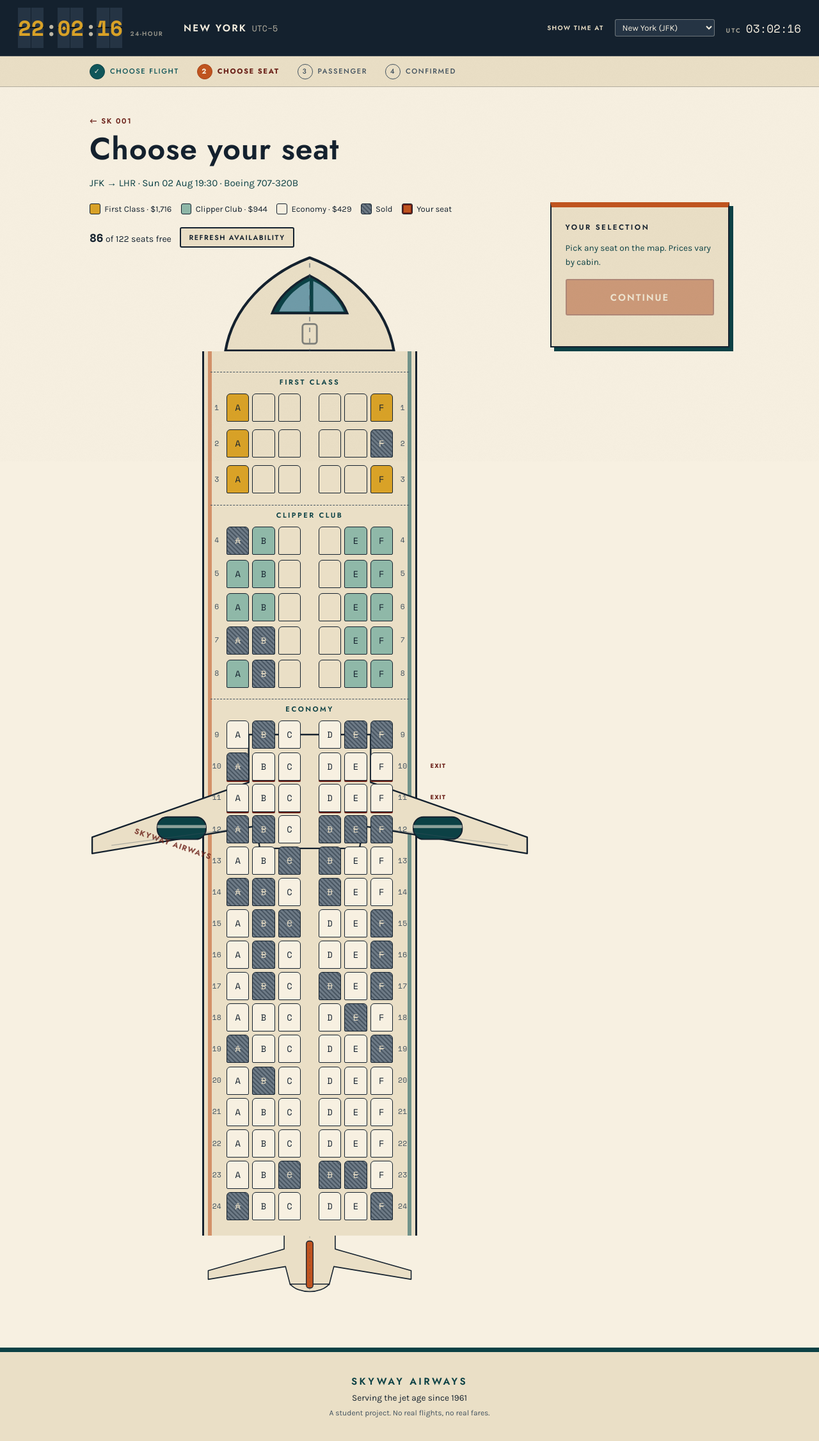
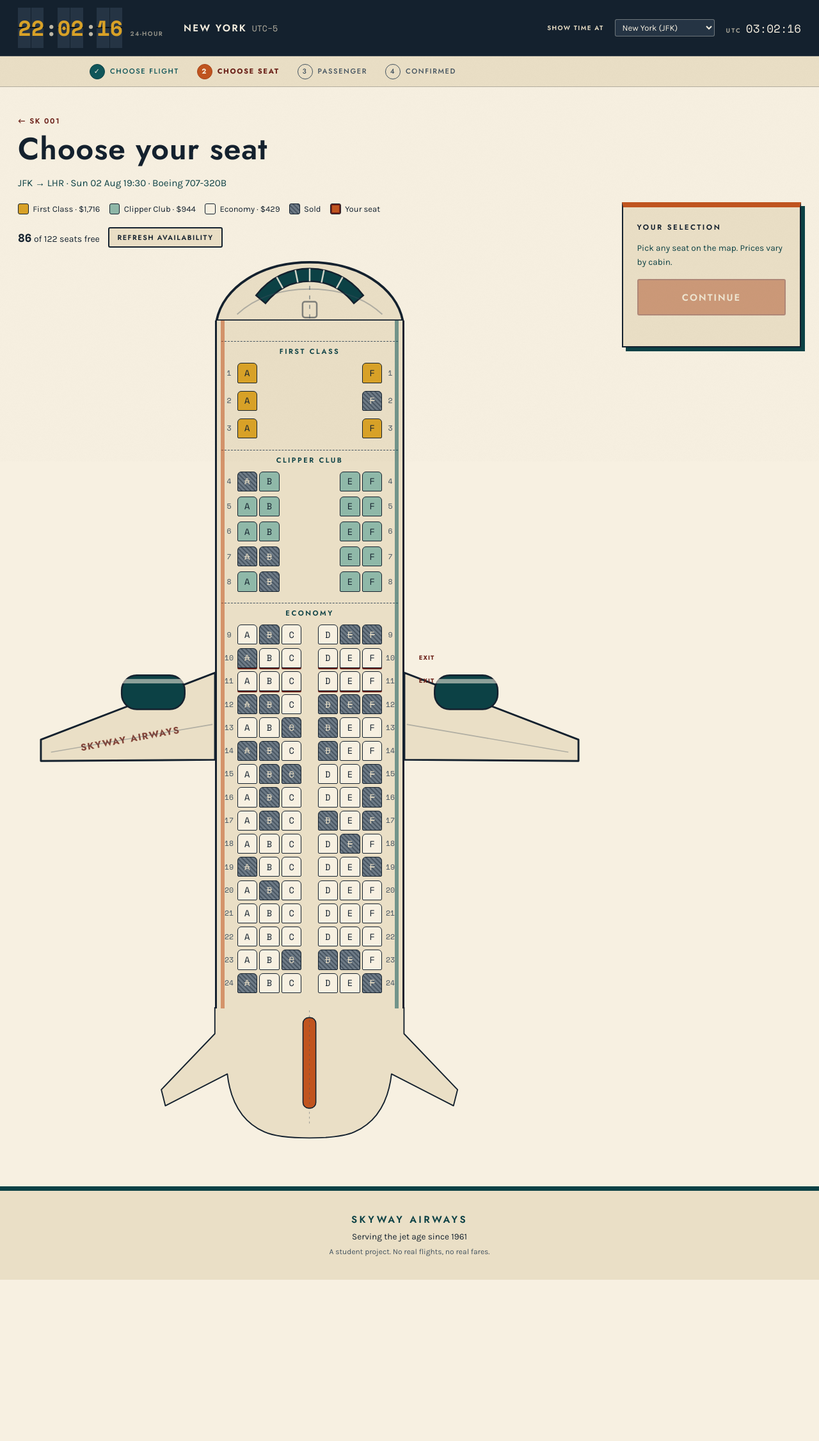
Before and after one commit to programredacted/skyway-airways, a Flask app: page /flights/1/seats in a window 1280 px wide. Shown: the part 79-2331 px from the top of the page at 64% size. After the commit the page ends 2079 px from the top, so only its background shows below. Run offline with Flask 3, Linux system fonts and the light colour scheme; data comes from the database, SQL or seed files in the repository.

Commit message:
Rebuild the airframe so the wings, tail and cockpit read at scale
The wings and tailplane looked toy-sized because their roots were far
narrower than the cabin: the wing root measured 191px and the tail cone
79px against a 336px fuselage, so both sprouted from a thin spine down
the middle instead of joining the aircraft. Each root is now sized as a
fixed fraction of its viewBox, and the CSS widths (322% and 170%) are
chosen so the roots land exactly on the fuselage walls.

The wings are two half-wings rather than one path carried through the
fuselage - the single outline drew its root edges straight across the
cabin, striking through the seats and the ECONOMY divider. The tail is
one continuous outline; capping the cone with a second path drew a chord
across the bottom on top of the curve.

The cockpit was a gothic arch topped with a grey dome. It is now a blunt
ogive, wide enough at the base to meet the walls, carrying one band of
glazing with cream mullions - six separate filled panes read as a crown
sitting on the nose rather than a windscreen.

Desktop seats drop to 31px so the cabin is shorter and the wings read
against it; touch widths keep 44px. Wingspan went from 0.47 to 0.62 of
overall length, and the tailplane from 1.00x to 1.56x the fuselage.

Two real defects surfaced while measuring:

- .seat--empty was declared before .seat, lost the cascade on equal
  specificity, and drew a seat-shaped border on every gap position, so
  non-existent seats looked bookable.
- Rows carry a number on both sides, so their natural width ran over the
  fuselage and flex shrank each seat's width but not its height - seats
  rendered 31x34 on desktop and 41px on touch instead of 44px. Sized to
  fit, with flex: none so it fails visibly rather than silently.

20/20 airframe checks, 33/33 pytest, 15/15 browser walkthrough, and no
horizontal overflow from 390px to 1500px.

Co-Authored-By: Claude Opus 5 <noreply@anthropic.com>

```diff
--- a/static/css/retro.css
+++ b/static/css/retro.css
@@ -1118,18 +1118,20 @@ a:hover { color: var(--orange-dk); }
 
 /* ------------------------------------------------ the aircraft, from above -- */
 
+/* The box is the fuselage itself, with no padding: the wings and tailplane are
+   sized as multiples of it, so their roots land on the cabin walls. */
 .airframe {
   --skin: var(--paper-2);
   --outline: var(--ink);
   position: relative;
-  max-width: 30rem;
+  max-width: 18.5rem;
   margin: 0 auto;
-  padding: 0 4.5rem;   /* room for the wings and stabilisers to reach out */
 }
 
 .airframe__skin { fill: var(--skin); stroke: var(--outline); stroke-width: 3; stroke-linejoin: round; }
-.airframe__glass { fill: var(--teal-dk); stroke: var(--outline); stroke-width: 2.5; }
-.airframe__pane { fill: #6f9ba8; }
+.airframe__glass { fill: var(--teal-dk); stroke: var(--outline); stroke-width: 2; }
+/* cream frames laid over the glazing band, so it reads as six windows */
+.airframe__mullion { stroke: var(--paper); stroke-width: 2; opacity: 0.85; }
 .airframe__detail { fill: none; stroke: var(--outline); stroke-width: 2; opacity: 0.5; }
 .airframe__centreline { stroke: var(--ink-soft); stroke-width: 1.5; stroke-dasharray: 5 7; opacity: 0.5; }
 /* Explicit classes, not `rect + rect`: a sibling selector matched every nacelle
@@ -1137,9 +1139,9 @@ a:hover { color: var(--orange-dk); }
 .airframe__nacelle { fill: var(--teal-dk); stroke: var(--outline); stroke-width: 2.5; }
 .airframe__intake { fill: var(--paper); opacity: 0.55; }
 .airframe__fin { fill: var(--orange); stroke: var(--outline); stroke-width: 2.5; }
-.airframe__panel { stroke: var(--ink-soft); stroke-width: 1.6; opacity: 0.35; }
-
-/* Sized in viewBox units against a 900-wide box that renders ~2.3x the cabin
+.airframe__panel { fill: none; stroke: var(--ink-soft); stroke-width: 1.6; opacity: 0.35; }
+
+/* Sized in viewBox units against a 900-wide box that renders ~2.8x the cabin
    width — anything larger reads as a headline lying across the seats. */
 .airframe__wordmark {
   fill: var(--oxblood);
@@ -1151,14 +1153,18 @@ a:hover { color: var(--orange-dk); }
   opacity: 0.8;
 }
 
-.airframe__nose, .airframe__tail { display: block; width: 100%; height: auto; }
-.airframe__nose { margin-bottom: -2px; }
-.airframe__tail { margin-top: -2px; }
+.airframe__nose, .airframe__tail { display: block; height: auto; }
+.airframe__nose { width: 100%; margin-bottom: -2px; }
+
+/* 170% wide with the cone root at 58.8% of the viewBox, so the cone leaves the
+   cabin at full width and the stabilisers are the part that overhangs. The
+   negative margin re-centres what the extra 70% would otherwise push right. */
+.airframe__tail { width: 170%; margin: -2px 0 0 -35%; }
 
 /* the fuselage: the walls are the border, so the cabin can be any length */
 .airframe__body {
   position: relative;
-  padding: 0.9rem 0.6rem 1.2rem;
+  padding: 0.9rem 0.45rem 1.2rem;
   background: var(--skin);
   border-left: 3px solid var(--outline);
   border-right: 3px solid var(--outline);
@@ -1174,6 +1180,9 @@ a:hover { color: var(--orange-dk); }
   top: 0;
   bottom: 0;
   pointer-events: none;
+  /* above the wing root, whose cream fill would otherwise erase the stripes
+     for the height of the wing box and make the cheatline look truncated */
+  z-index: 2;
   background:
     linear-gradient(90deg, transparent 0 6px, var(--orange) 6px 12px, transparent 12px) left / 100% no-repeat,
     linear-gradient(270deg, transparent 0 6px, var(--teal) 6px 12px, transparent 12px) right / 100% no-repeat;
@@ -1184,11 +1193,14 @@ a:hover { color: var(--orange-dk); }
    without pushing any seats apart. */
 .airframe__wingset { position: relative; height: 0; }
 
+/* The wing root is 33.3% of the viewBox, so 300% would make it one containing
+   block wide — but the containing block here is the body's content box, which
+   is 20px inside the walls. 322% puts the root back on the walls exactly. */
 .airframe__wings {
   position: absolute;
-  top: -3.4rem;
+  top: -5.2rem;
   left: 50%;
-  width: 230%;
+  width: 322%;
   transform: translateX(-50%);
   pointer-events: none;   /* decorative: must never swallow a seat click */
   z-index: 0;
@@ -1214,18 +1226,20 @@ a:hover { color: var(--orange-dk); }
   display: flex;
   justify-content: center;
   align-items: center;
-  gap: 0.3rem;
+  gap: 0.22rem;
   margin-bottom: 0.32rem;
 }
 
-.seat-row__number { width: 1.6rem; font-family: var(--font-mono); font-size: 0.72rem; color: var(--ink-soft); }
+.seat-row__number { flex: none; width: 1.15rem; font-family: var(--font-mono); font-size: 0.72rem; color: var(--ink-soft); }
 
 /* premium cabins fly fewer seats across, at a longer pitch */
 .seat-row--first { margin-bottom: 0.75rem; }
 .seat-row--business { margin-bottom: 0.5rem; }
 
 /* a seat position that does not exist in this cabin */
-.seat--empty { background: none; border: none; box-shadow: none; cursor: default; }
+/* Two classes deliberately: `.seat` is declared after this rule, so a single
+   class lost the cascade and every gap position drew a seat-shaped outline. */
+.seat.seat--empty { background: none; border: none; box-shadow: none; cursor: default; }
 
 .seat-row--exit .seat { box-shadow: 0 2px 0 var(--oxblood); }
 
@@ -1240,10 +1254,18 @@ a:hover { color: var(--orange-dk); }
   color: var(--oxblood);
 }
 
+/* 31px on desktop, where a pointer is precise and a shorter cabin lets the
+   wings read at aircraft proportions; the narrow breakpoint puts it back to
+   44px for touch. Both clear the 24px minimum target size.
+
+   `flex: none` matters: a row carries its number on both sides, so the natural
+   width ran over the fuselage and flex quietly shrank every seat's width but
+   not its height, leaving them 31x34. Now a bad size overflows visibly. */
 .seat {
   position: relative;
-  width: 2.75rem;
-  height: 2.75rem;          /* 44px touch target at the default font size */
+  flex: none;
+  width: 1.95rem;
+  height: 1.95rem;
   padding: 0;
   border: 1px solid var(--ink);
   border-radius: 6px 6px 2px 2px;
@@ -1290,7 +1312,7 @@ a:hover { color: var(--orange-dk); }
   100% { box-shadow: none; }
 }
 
-.seat-aisle { width: 1.4rem; }
+.seat-aisle { flex: none; width: 1.15rem; }
 
 /* ------------------------------------------------- live selection panel -- */
 
@@ -1692,6 +1714,23 @@ a:hover { color: var(--orange-dk); }
 .site-footer__fine { color: var(--ink-soft); font-size: 0.75rem; }
 
 /* ----------------------------------------------------------- responsive -- */
+
+/* A wing root tied to the fuselage means the span is fixed at ~840px, so below
+   this width the aircraft can no longer fit. Rather than shrink it into a
+   sliver, the wings and stabilisers fold away and the cabin takes the room
+   back — seats return to a 44px touch target, which is what matters here. */
+@media (max-width: 60rem) {
+  .airframe { max-width: 23.5rem; }
+  .airframe__wingset, .airframe__tail { display: none; }
+  .airframe__body {
+    border-radius: 0 0 14px 14px;
+    border-bottom: 3px solid var(--outline);
+  }
+  .seat { width: 2.75rem; height: 2.75rem; }
+  .seat-row { gap: 0.24rem; }
+  .seat-row__number { width: 1.2rem; }
+  .seat-aisle { width: 1.1rem; }
+}
 
 @media (max-width: 55rem) {
   .guide { grid-template-columns: 1fr; gap: 1.5rem; }
@@ -1778,15 +1817,8 @@ a:hover { color: var(--orange-dk); }
     background-image: radial-gradient(circle at 7px 7px, var(--paper) 5px, transparent 5.5px);
     background-size: 18px 14px;
   }
-  /* Below 480px the wings and stabilisers fold away; the fuselage and its seats
-     stay at full size and remain fully usable. */
-  .airframe { padding: 0; }
-  .airframe__wingset, .airframe__tail { display: none; }
-  .airframe__body {
-    padding: 0.7rem 0.15rem 1rem;
-    border-radius: 0 0 14px 14px;
-    border-bottom: 3px solid var(--outline);
-  }
+  .airframe { max-width: 100%; }
+  .airframe__body { padding: 0.7rem 0.15rem 1rem; }
   /* The exit label is decorative here; the red seat underline still marks the
      row and the aria-label stays on the element. `right` must be reset — left
      at -3.6rem it sat outside the viewport and widened the whole document. */
--- a/templates/_airframe.html
+++ b/templates/_airframe.html
@@ -6,54 +6,78 @@
    aspect ratio; the fuselage between them is a CSS box that grows. #}
 
 {% macro nose() -%}
-<svg class="airframe__nose" viewBox="0 0 240 108" aria-hidden="true" focusable="false">
-  {# tapered nose cone, meeting the fuselage walls exactly at the bottom edge #}
-  <path class="airframe__skin" d="M120 2 C 168 20 206 58 214 106 L26 106 C 34 58 72 20 120 2 Z"/>
-  {# cockpit windshield #}
-  <path class="airframe__glass" d="M120 22 C 141 32 156 48 162 64 L78 64 C 84 48 99 32 120 22 Z"/>
-  <g class="airframe__pane">
-    <path d="M120 28 L120 62 L86 62 C 92 48 105 35 120 28 Z"/>
-    <path d="M124 28 C 139 35 152 48 158 62 L124 62 Z"/>
+<svg class="airframe__nose" viewBox="0 0 240 84" aria-hidden="true" focusable="false">
+  {# A blunt ogive, and wide enough at the base to land on the fuselage walls.
+     Drawn taller and narrower it turns into a gothic arch rather than a nose. #}
+  <path class="airframe__skin" d="M2 82 C 10 40 58 8 120 8 C 182 8 230 40 238 82 Z"/>
+
+  {# One wraparound band of glazing with cream mullions laid over it. Six
+     separate filled panes read as a crown sitting on the nose; a single band
+     divided by frames reads as a windscreen. #}
+  <path class="airframe__glass" d="M52 50 C 70 26 96 16 120 16 C 144 16 170 26 188 50
+                                   L176 60 C 160 40 140 32 120 32 C 100 32 80 40 64 60 Z"/>
+  <g class="airframe__mullion">
+    <line x1="120" y1="16" x2="120" y2="32"/>
+    <line x1="101.8" y1="17.9" x2="105" y2="33.6"/>
+    <line x1="138.2" y1="17.9" x2="135" y2="33.6"/>
+    <line x1="78.2" y1="26.9" x2="86" y2="40.9"/>
+    <line x1="161.8" y1="26.9" x2="154" y2="40.9"/>
   </g>
-  {# nose gear door and centreline #}
-  <rect class="airframe__detail" x="112" y="76" width="16" height="22" rx="3"/>
-  <line class="airframe__centreline" x1="120" y1="8" x2="120" y2="106"/>
+
+  {# the seam where the nose section joins the cabin, then the gear door #}
+  <path class="airframe__panel" d="M28 74 C 52 52 84 42 120 42 C 156 42 188 52 212 74"/>
+  <rect class="airframe__detail" x="111" y="58" width="18" height="20" rx="3"/>
+  <line class="airframe__centreline" x1="120" y1="38" x2="120" y2="82"/>
 </svg>
 {%- endmacro %}
+
+{# The root sections below span x 300-600 of 900 and x 165-635 of 800. Those
+   fractions are load-bearing: the CSS widths (300% and 170% of the fuselage)
+   are chosen so each root lands exactly on the fuselage walls. Change one and
+   the wing or tailplane sprouts from a spine narrower than the cabin, which is
+   what made them read as toy-sized. #}
 
 {% macro wings(wordmark) -%}
 <div class="airframe__wingset" aria-hidden="true">
   <svg class="airframe__wings" viewBox="0 0 900 300" focusable="false">
-    {# swept wings, leading edge raked back, joined under the fuselage #}
-    <path class="airframe__skin" d="M330 34 L570 34 L570 128 L878 236 L878 268 L556 214
-                                    L548 258 L352 258 L344 214 L22 268 L22 236 L330 128 Z"/>
-    {# engine nacelles, each a pod with a bright intake band #}
+    {# Two half-wings rather than one path carried through the fuselage: a
+       single outline drew its root edges straight across the cabin, striking
+       through the seats and the class divider. Each root edge now sits on a
+       fuselage wall, where it disappears into the border. #}
+    <path class="airframe__skin" d="M300 124 L24 230 L24 264 L300 262 Z"/>
+    <path class="airframe__skin" d="M600 124 L876 230 L876 264 L600 262 Z"/>
+    {# engine nacelles, slung forward of the leading edge on their pylons #}
     <g>
-      <rect class="airframe__nacelle" x="150" y="196" width="96" height="44" rx="20"/>
-      <rect class="airframe__nacelle" x="654" y="196" width="96" height="44" rx="20"/>
-      <rect class="airframe__intake" x="150" y="212" width="96" height="6"/>
-      <rect class="airframe__intake" x="654" y="212" width="96" height="6"/>
+      <rect class="airframe__nacelle" x="152" y="128" width="100" height="54" rx="24"/>
+      <rect class="airframe__nacelle" x="648" y="128" width="100" height="54" rx="24"/>
+      <rect class="airframe__intake" x="152" y="134" width="100" height="7"/>
+      <rect class="airframe__intake" x="648" y="134" width="100" height="7"/>
     </g>
     {# the airline wordmark, painted along the port wing and raked with it #}
-    <text class="airframe__wordmark" x="104" y="228"
-          transform="rotate(19 104 228)">{{ wordmark }}</text>
-    {# flap lines #}
+    <text class="airframe__wordmark" x="88" y="248"
+          transform="rotate(-10.3 88 248)">{{ wordmark }}</text>
+    {# flap lines, parallel to the trailing edge #}
     <g class="airframe__panel">
-      <line x1="344" y1="214" x2="60" y2="252"/>
-      <line x1="556" y1="214" x2="840" y2="252"/>
+      <line x1="296" y1="206" x2="40" y2="250"/>
+      <line x1="604" y1="206" x2="860" y2="250"/>
     </g>
   </svg>
 </div>
 {%- endmacro %}
 
 {% macro tail() -%}
-<svg class="airframe__tail" viewBox="0 0 640 200" aria-hidden="true" focusable="false">
-  {# horizontal stabilisers, then the tapering tail cone between them #}
-  <path class="airframe__skin" d="M244 2 L396 2 L396 44 L622 108 L622 134 L392 96
-                                  L378 150 L262 150 L248 96 L18 134 L18 108 L244 44 Z"/>
-  <path class="airframe__skin" d="M262 148 C 286 178 354 178 378 148 Z"/>
+<svg class="airframe__tail" viewBox="0 0 800 330" aria-hidden="true" focusable="false">
+  {# The cone leaves the cabin at full fuselage width and tapers over its whole
+     length; the stabilisers sweep out of it rather than off a separate stub.
+     One continuous outline — capping the cone with a second path drew a chord
+     straight across the bottom on top of the curve. #}
+  <path class="airframe__skin" d="M165 0 L635 0 L635 66 L768 205 L758 245 L604 166
+                                  C 596 236 566 286 512 310
+                                  C 468 330 332 330 288 310
+                                  C 234 286 204 236 196 166
+                                  L42 245 L32 205 L165 66 Z"/>
   {# the fin, seen edge-on from above #}
-  <rect class="airframe__fin" x="310" y="20" width="20" height="140" rx="8"/>
-  <line class="airframe__centreline" x1="320" y1="6" x2="320" y2="172"/>
+  <rect class="airframe__fin" x="384" y="26" width="32" height="225" rx="14"/>
+  <line class="airframe__centreline" x1="400" y1="8" x2="400" y2="296"/>
 </svg>
 {%- endmacro %}
--- a/templates/seats.html
+++ b/templates/seats.html
@@ -2,6 +2,8 @@
 {% import "_airframe.html" as airframe %}
 {% block title %}Seat map &middot; {{ flight.flight_number }}{% endblock %}
 {% block steps %}{% with step = 2 %}{% include "_steps.html" %}{% endwith %}{% endblock %}
+{# the wings need more room than the standard 66rem column gives them #}
+{% block main_class %}site-main--wide{% endblock %}
 
 {% block content %}
 <p class="crumbs">
```
Also changed, not shown: 7 other files.
